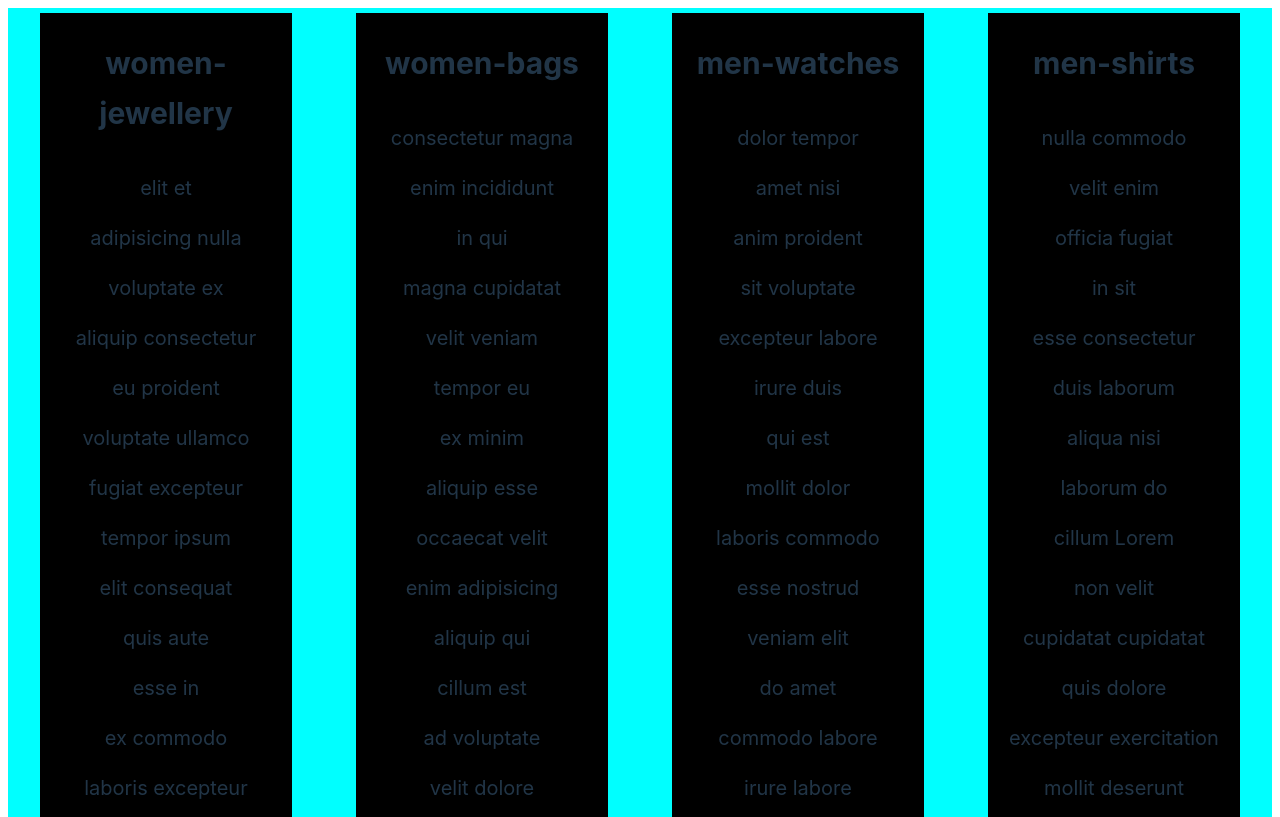
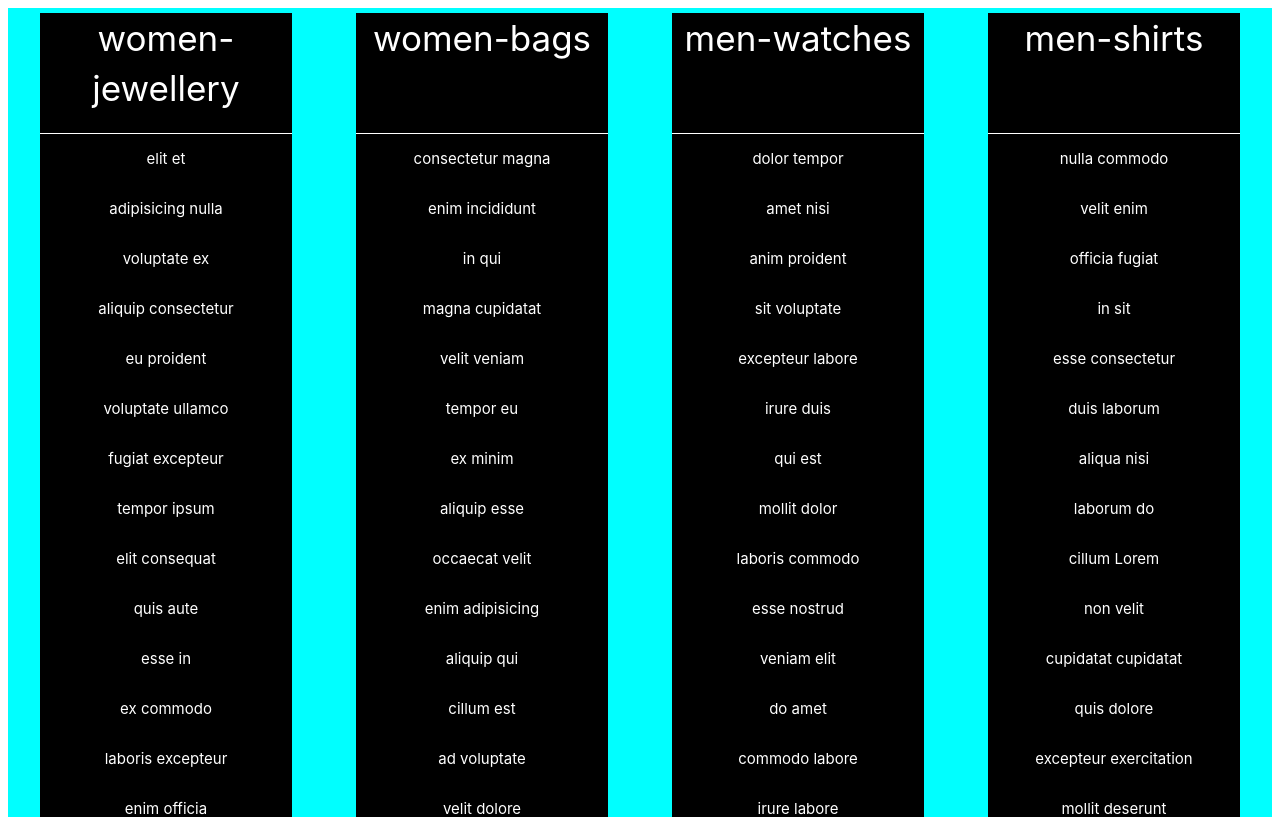
Before and after one commit to thinhnguyen2704/s3-intern-ex, a React (Vite) app: page / in a window 1280 px wide. Shown: the top 817 px of the page. Built offline with nearby package versions, Linux system fonts and the light colour scheme.

Commit message:
Convert h2 to div and add className

```diff
--- a/src/components/Category.tsx
+++ b/src/components/Category.tsx
@@ -15,10 +15,10 @@ const Category = ({ category, products }: any) => {
 
 	return (
 		<div>
-			<h2>{category}</h2>
+			<div className='category'>{category}</div>
 			{productNames?.map((productName, index) => {
 				return (
-					<div className='product-names' key={index}>
+					<div className='product-name' key={index}>
 						{productName}
 					</div>
 				);
```
